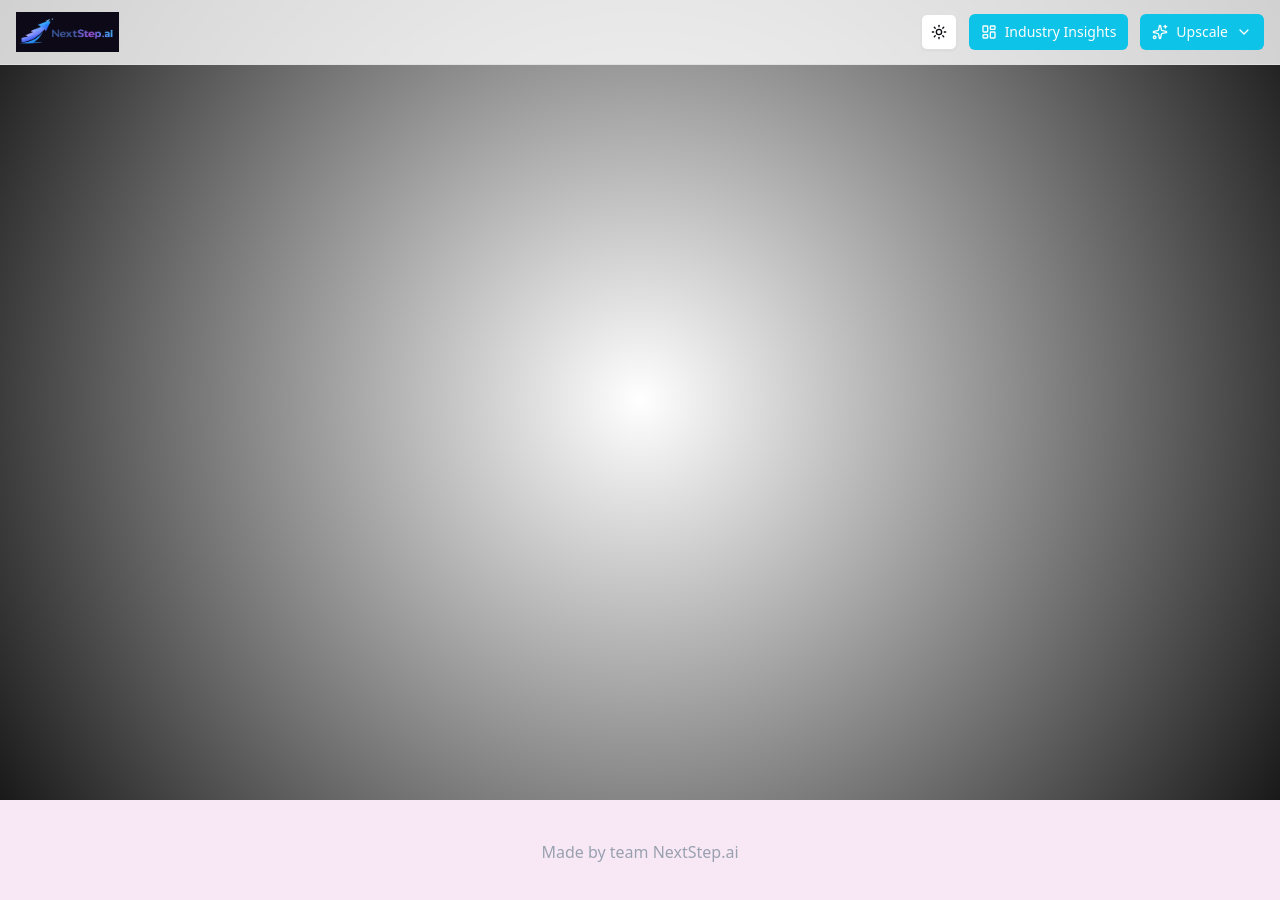
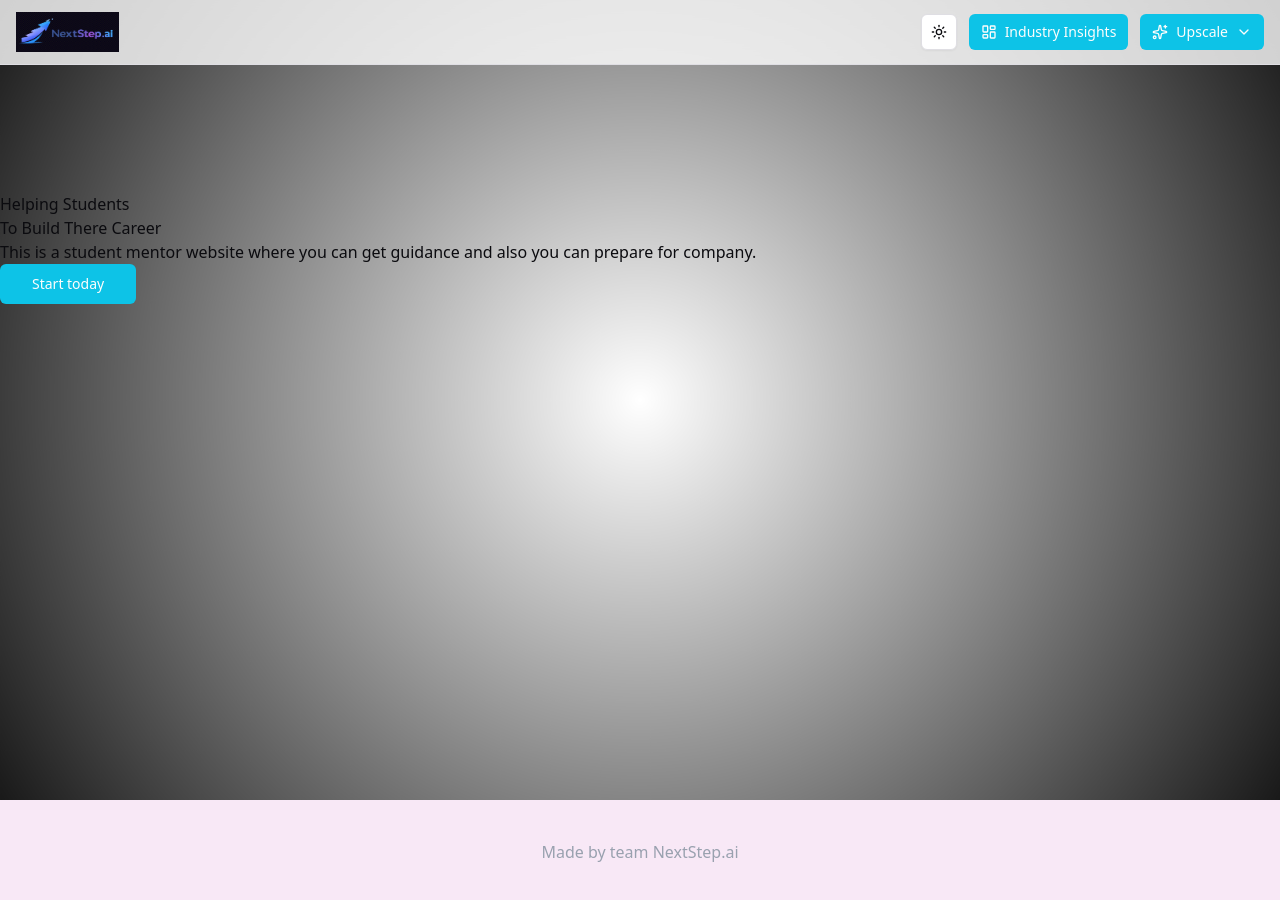
Before and after one commit to sachingautam007/career-builder, a Next.js app: page / in a window 1280 px wide. Shown: the top 900 px of the page. Built offline with nearby package versions, Linux system fonts and the light colour scheme.

Commit message:
added some text

```diff
--- a/app/layout.js
+++ b/app/layout.js
@@ -59,7 +59,7 @@ export default function RootLayout({ children }) {
               <div className="flex items-center space-x-2 md:space-x-3">
                 {/* <Signin> */}
               <ModeToggle />
-                <Link href={'industry-trend'}>
+                <Link href={"/industry-insights"}>
                 <Button>
                   <LayoutDashboard className="h-4 w-4"/>
                   <span className="hidden md:block">Industry Insights</span>
--- a/app/page.jsx
+++ b/app/page.jsx
@@ -1,12 +1,10 @@
-import Image from "next/image";
+import NormalSection from "@/components/normal";
 import { Button } from "@/components/ui/button";
 export default function Home() {
   return (
-
-     <div className="grid-background">
-
-
-      <normalSection/>
+    <div>
+     <div className="grid-background"></div>
+      <NormalSection/>
      </div>
   );
 }
--- a/components/normal.jsx
+++ b/components/normal.jsx
@@ -0,0 +1,36 @@
+import { TypeOutline } from "lucide-react";
+import { Button } from "./ui/button";
+import Link from "next/link";
+const NormalSection = () => {
+  return (
+     <section className="w-full pt-36 md:pt-48 pb-10">
+    <div>
+      <div>
+        <h1>
+            Helping Students
+            <br />
+            To Build There Career
+        </h1>
+        <p>
+            This is a student mentor website where you can
+            get guidance and also you can prepare for company.
+        </p>
+      </div>
+      <div>
+        <Link href="/industry-insights">
+        <Button size="lg" className="px-8">
+            Start today
+        </Button>
+        </Link>
+      </div>
+      <div>
+        <div>
+
+        </div>
+      </div>
+    </div>
+  </section>
+  );
+};
+
+export default NormalSection;
```
Also changed, not shown: 1 other file (tests, documents, lock files or other folders).
